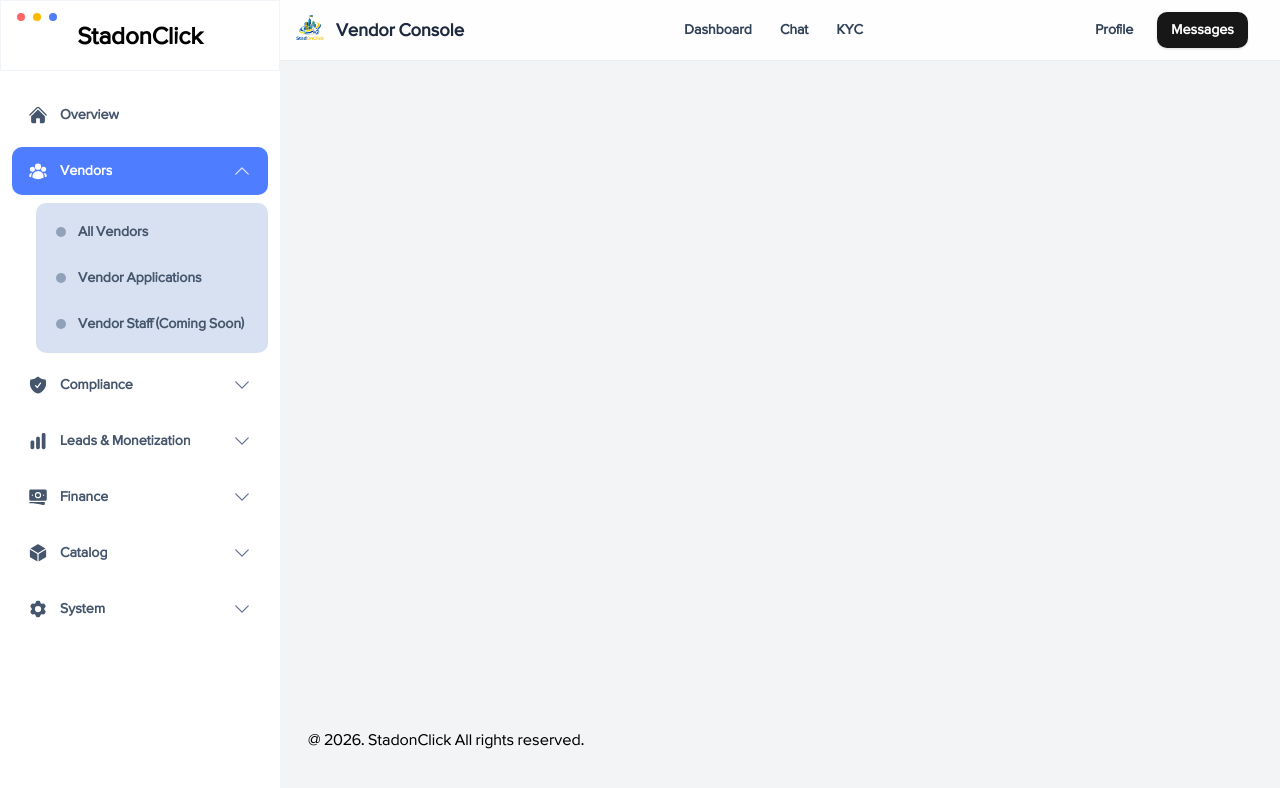
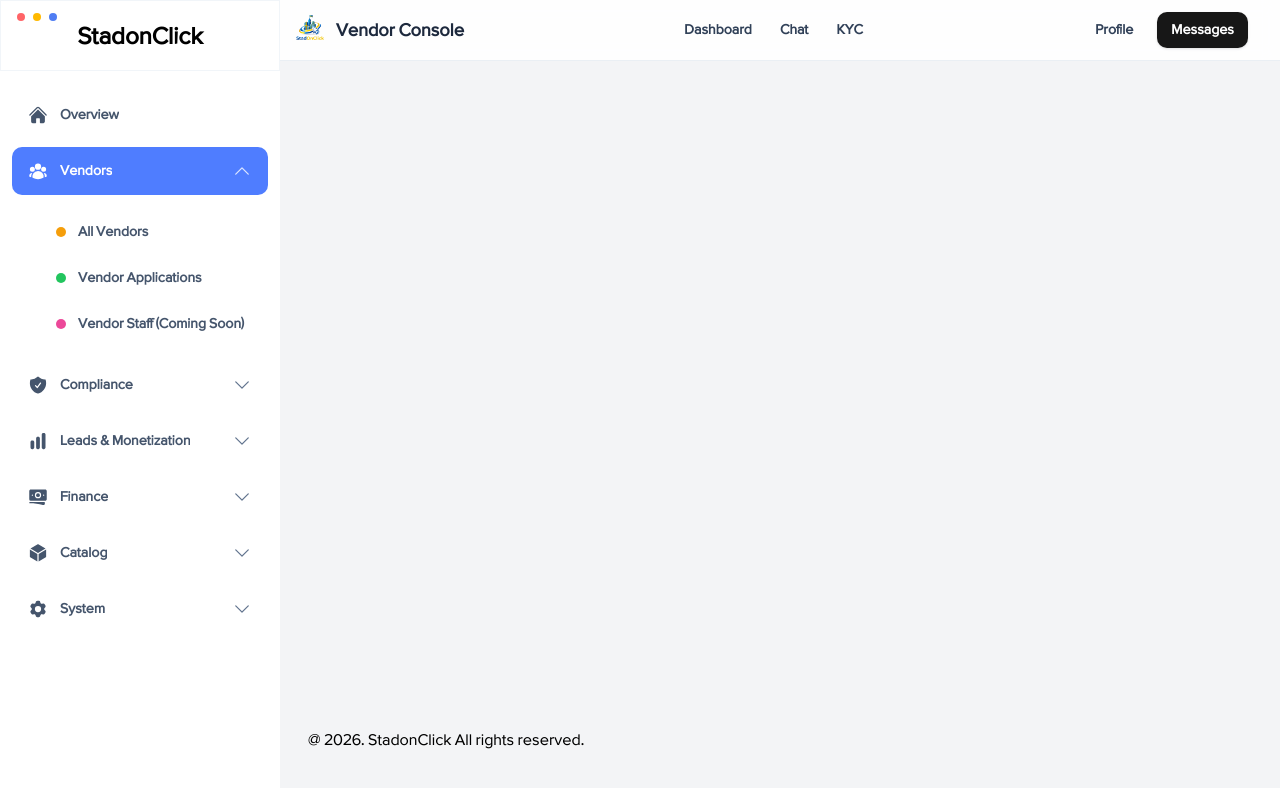
Before and after one commit to team-aimbeat/StadOnClick-Frontend, a React (Vite) app: page /vendor in a window 1280 px wide. Both pictures are taken after a click on the button "Vendors". Shown: the top 788 px of the page. Built offline with nearby package versions, Linux system fonts and the light colour scheme; no server answers; a web font is replaced by a local one.

Commit message:
feat: refine Sidebar component structure and enhance menu toggle logic for improved UX

```diff
--- a/src/components/Layout/Sidebar.tsx
+++ b/src/components/Layout/Sidebar.tsx
@@ -42,9 +42,7 @@ type NavItem = {
 };
 
 const Sidebar = ({ basePath = "" }: SidebarProps) => {
-  const [openMenus, setOpenMenus] = useState<Record<string, boolean>>({
-    income: false,
-  });
+  const [openMenus, setOpenMenus] = useState<Record<string, boolean>>({});
   const themeConfig = useSelector((state: RootState) => state.themeConfig);
   const isCollapsed = !themeConfig.sidebar;
 
@@ -162,6 +160,11 @@ const Sidebar = ({ basePath = "" }: SidebarProps) => {
     },
   ];
 
+  const accentPalette = useMemo(
+    () => ["#F59E0B", "#22C55E", "#EC4899", "#A855F7", "#0EA5E9", "#F97316", "#10B981"],
+    []
+  );
+
   const isPathActive = (path?: string) => {
     if (!path) return false;
     return location.pathname.startsWith(path);
@@ -175,7 +178,11 @@ const Sidebar = ({ basePath = "" }: SidebarProps) => {
   };
 
   const toggleMenu = (value: string) => {
-    setOpenMenus((old) => ({ ...old, [value]: !old[value] }));
+    setOpenMenus((old) => {
+      const isAlreadyOpen = !!old[value];
+      if (isAlreadyOpen) return {};
+      return { [value]: true };
+    });
   };
 
   return (
@@ -254,7 +261,7 @@ const Sidebar = ({ basePath = "" }: SidebarProps) => {
                       {!isCollapsed && (
                         <ul
                           className={cn(
-                            "ml-6 rounded-lg bg-[#d7e1f1] overflow-hidden transform-gpu transition-[max-height,opacity,transform,padding] duration-200 ease-out origin-top",
+                            "ml-6 overflow-hidden transform-gpu transition-[max-height,opacity,transform,padding] duration-200 ease-out origin-top",
                             submenuOpen
                               ? "mt-2 max-h-[320px] opacity-100 translate-y-0 p-2"
                               : "max-h-0 opacity-0 -translate-y-2 p-0"
@@ -275,25 +282,24 @@ const Sidebar = ({ basePath = "" }: SidebarProps) => {
                                   : "0ms",
                               }}
                             >
-                              <NavLink to={child.to} className="block">
+                              <NavLink to={child.to} className="block group">
                                 {({ isActive }) => (
                                   <div
                                     className={cn(
                                       "flex h-[42px] items-center gap-3 rounded-xl px-3 text-sm transition",
-                                      "hover:bg-white/70",
-                                      isActive
-                                        ? "bg-[#516888] text-slate-900 font-semibold"
-                                        : "text-slate-600 font-medium"
+                                      "text-slate-600 font-medium",
+                                      "group-hover:text-[#4F7DFF]",
+                                      isActive && "text-[#4F7DFF] font-semibold"
                                     )}
                                   >
                                     <div className="flex items-center gap-3">
                                       <span
-                                        className={cn(
-                                          "h-2.5 w-2.5 rounded-full",
-                                          isActive
-                                            ? "bg-[#2563EB]"
-                                            : "bg-slate-400"
-                                        )}
+                                        style={{
+                                          ["--dot-color" as string]:
+                                            accentPalette[idx % accentPalette.length],
+                                        }}
+                                        className="h-2.5 w-2.5 rounded-full transition-colors bg-[var(--dot-color)] group-hover:bg-[#4F7DFF] data-[active=true]:bg-[#4F7DFF]"
+                                        data-active={isActive}
                                       />
                                       <span className="font-semibold">{child.label}</span>
                                     </div>
```
Lines whose indentation alone changed are shown as unchanged.
